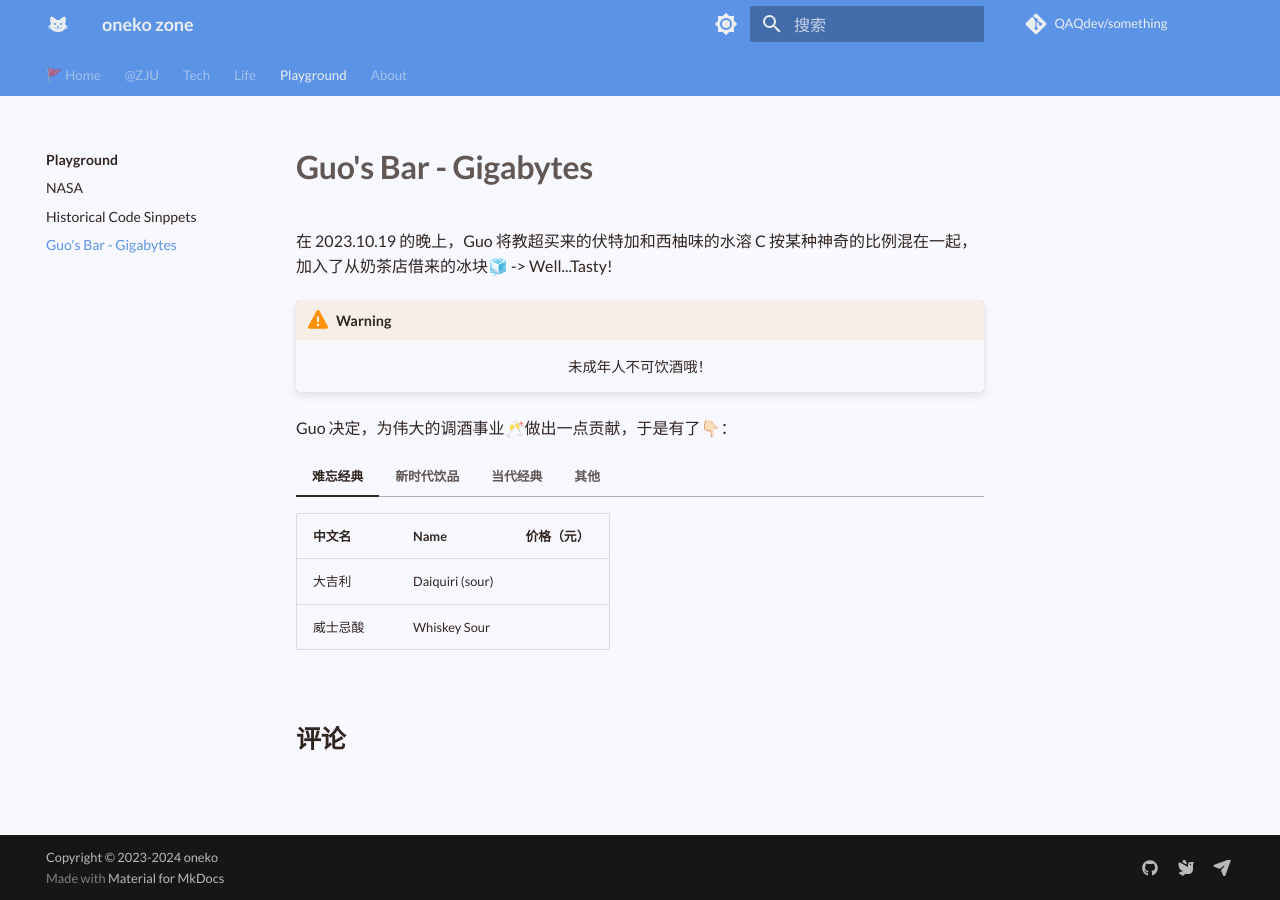
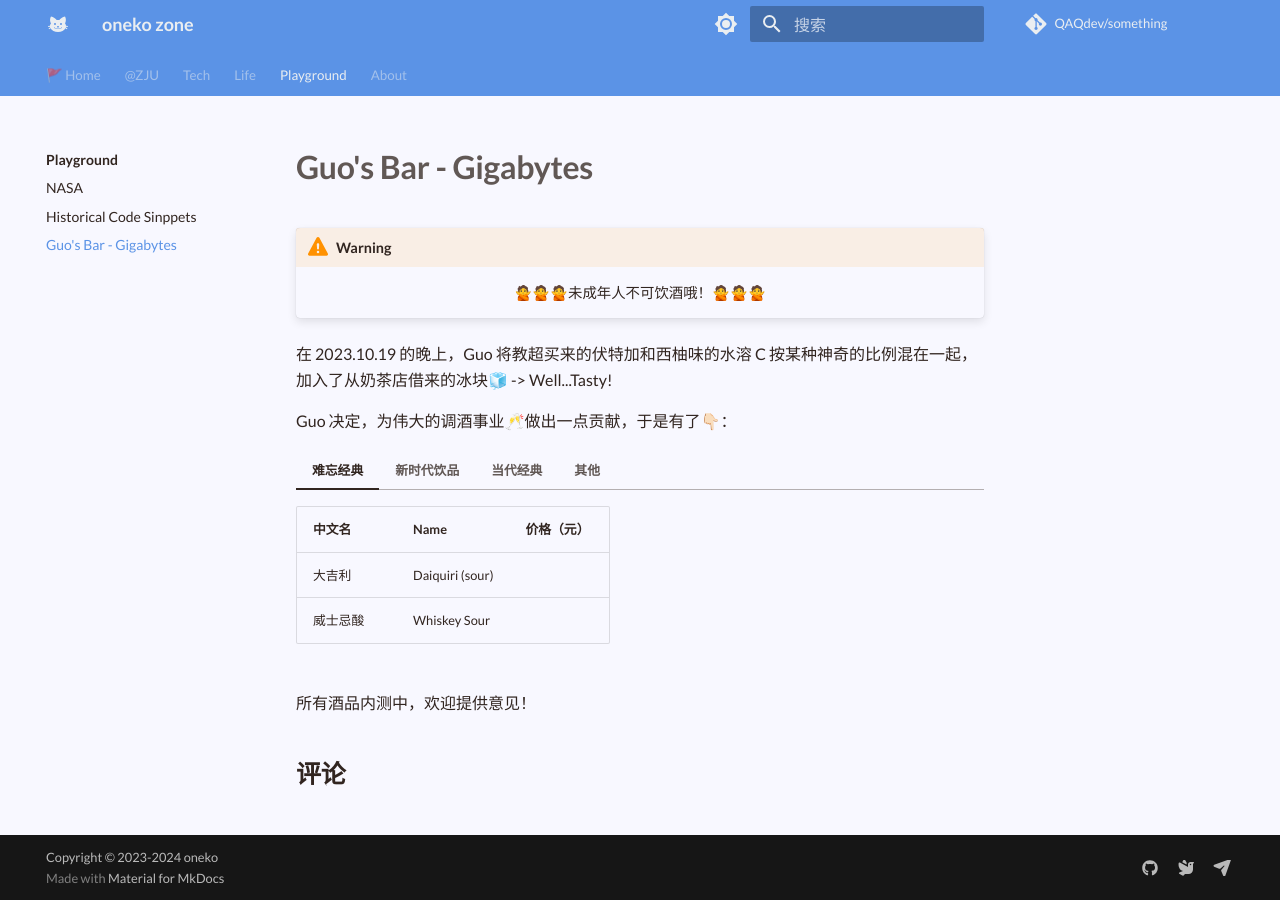
Before and after one commit to QAQdev/notes, an MkDocs documentation site: the page built from docs/playground/bar.md, in a window 1280 px wide. Built offline with MkDocs 1.6.1 and Material for MkDocs 9.7.7, drawn with Linux system fonts in a browser that asks for light colours; some web fonts are replaced; comment, search, counter and statistics services are not loaded; a style sheet for code colours, icons or effects is not loaded.

Commit message:
bar menu

```diff
--- a/docs/playground/bar.md
+++ b/docs/playground/bar.md
@@ -1,10 +1,9 @@
 # Guo's Bar - Gigabytes
 
+!!! warning "Warning"
+    <center>🙅🙅🙅未成年人不可饮酒哦！🙅🙅🙅</center>
+
 在 2023.10.19 的晚上，Guo 将教超买来的伏特加和西柚味的水溶 C 按某种神奇的比例混在一起，加入了从奶茶店借来的冰块🧊 -> Well...Tasty!
-
-!!! warning "Warning"
-
-    <center>未成年人不可饮酒哦！</center>
 
 Guo 决定，为伟大的调酒事业🥂做出一点贡献，于是有了👇🏻：
 
@@ -50,3 +49,5 @@ Guo 决定，为伟大的调酒事业🥂做出一点贡献，于是有了👇
     | 螺丝起子 | Screwdriver | |
     | 大总统 | El President | |
     | 橙花 | Orange Blossom | |
+
+所有酒品内测中，欢迎提供意见！
```
Also changed, not shown: other parts of docs/playground/bar.md (+2 -2 lines).
